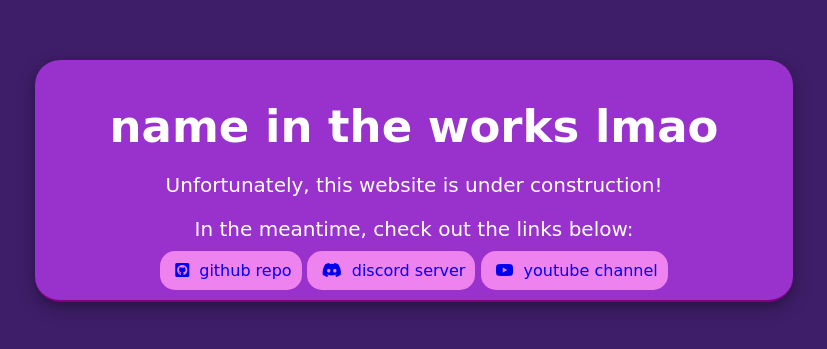
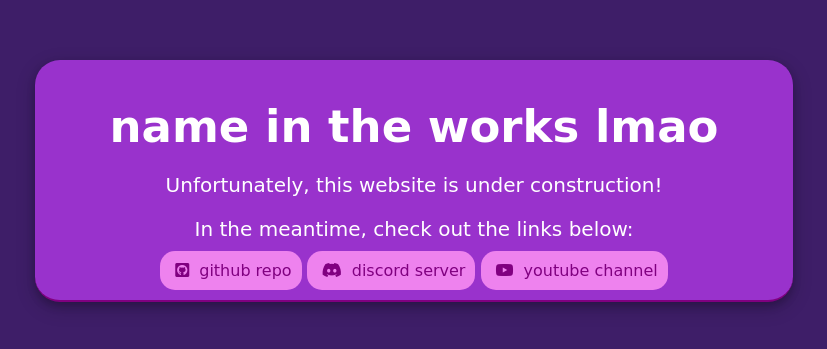
Before and after one commit to ScottN13/ScottN13.github.io, a plain HTML site: page index.html in a window 1280 px wide. Shown: the part 193-542 px from the top of the page, without its empty margins (226-1053 px from the left). Drawn offline with Linux system fonts and the light colour scheme; a script that the page names is missing.

Commit message:
Update style.css

```diff
--- a/assets/style.css
+++ b/assets/style.css
@@ -40,6 +40,11 @@ body {
    text-decoration: none;
 }
 
+.container a:link{
+   text-decoration: none;
+   color: purple;
+}
+
 .container a:hover{
    background-color: purple;
    color: white;
```
